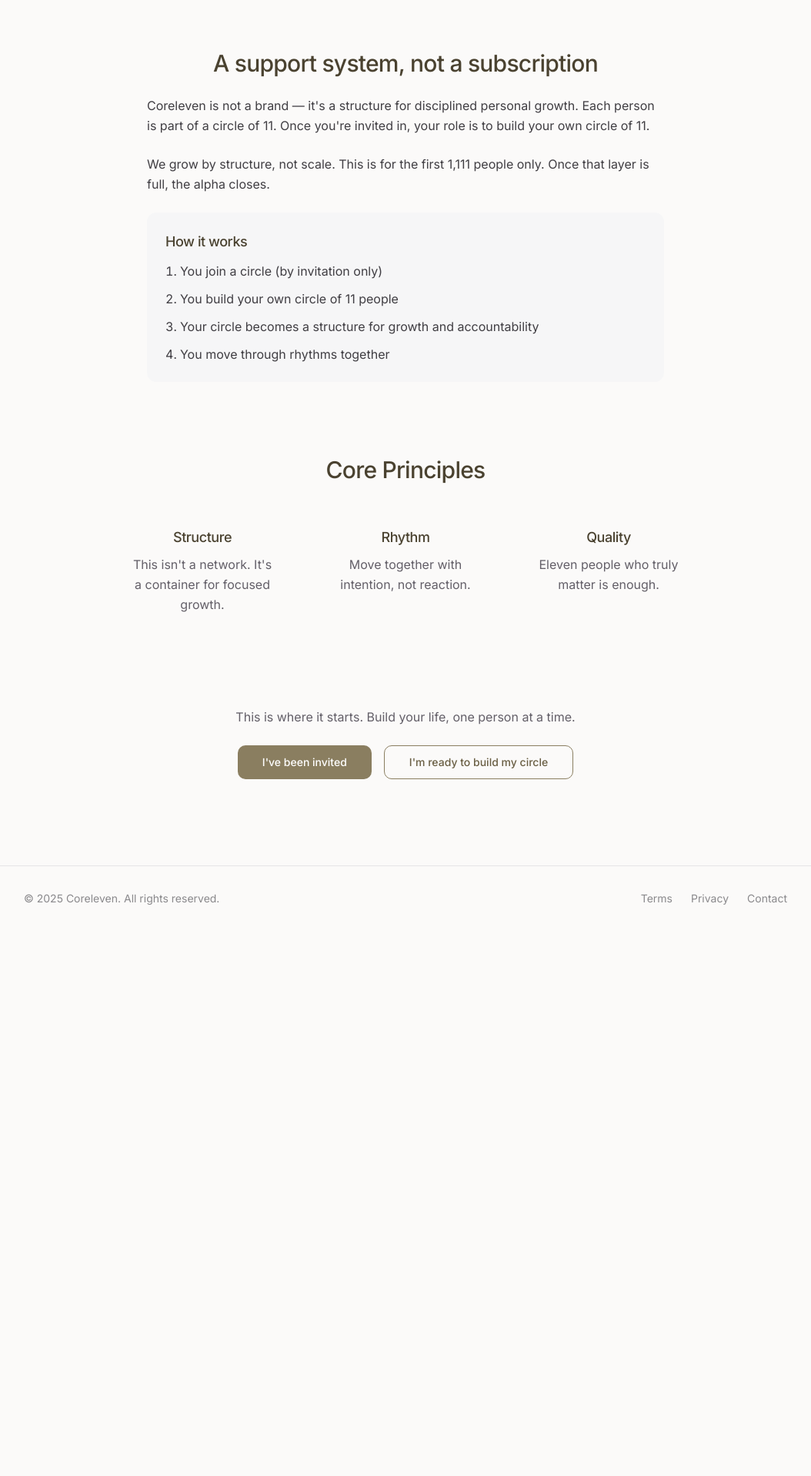
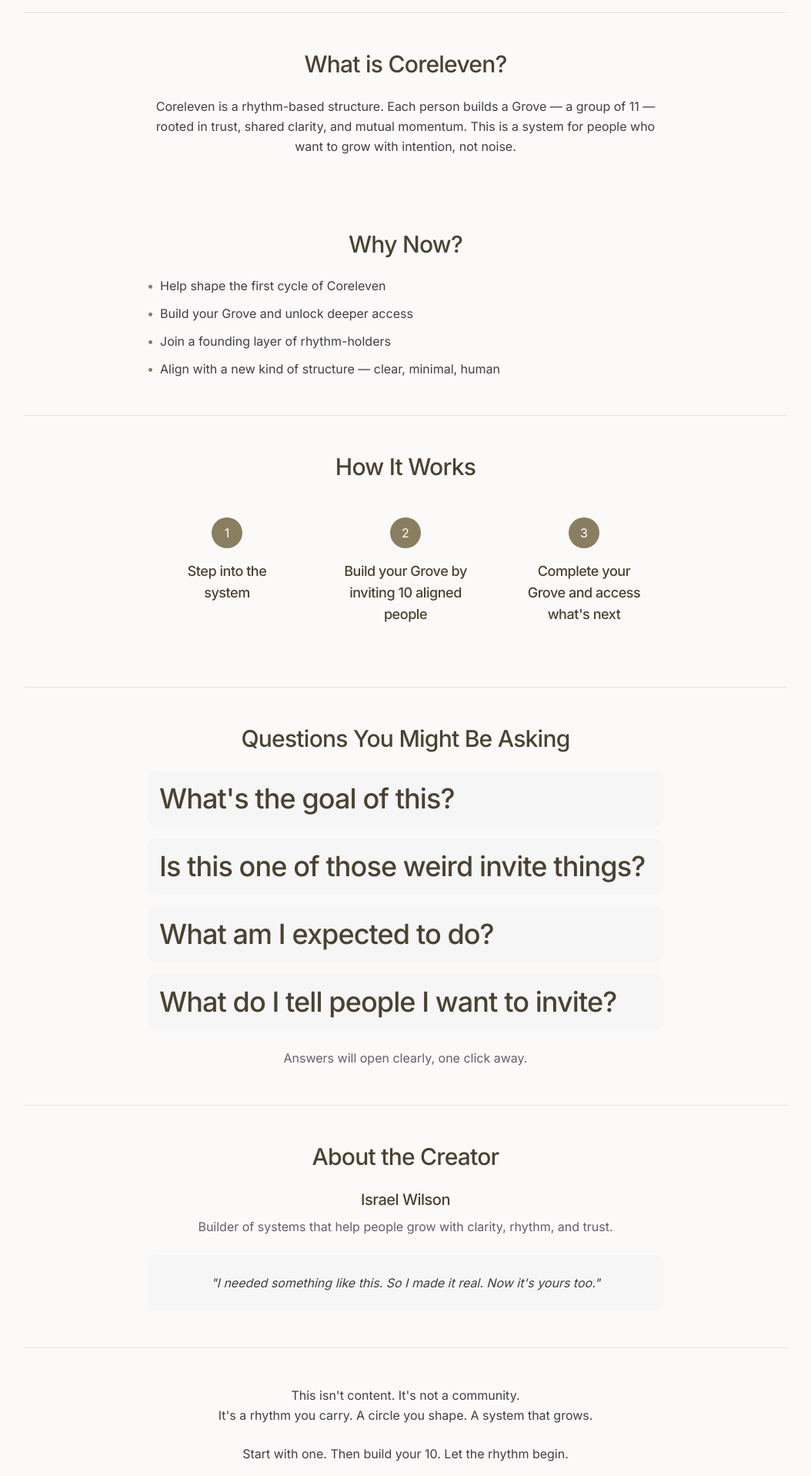
Before and after one commit to ICGNU3/coreleven-v2, a React (Vite) app: page / in a window 1280 px wide. Shown: the part 880-2797 px from the top of the page at 77% size, without its empty margins (113-1167 px from the left). Before the commit the page ends 2089 px from the top, so only its background shows below. Built offline with nearby package versions, Linux system fonts and the light colour scheme.

Commit message:
Refactor: Update landing page content
Update the landing page with new content, including hero section, "What is Coreleven?", "Why Now?", "How It Works", FAQ, "About the Creator", and final invitation sections.

```diff
--- a/src/components/NavBar.tsx
+++ b/src/components/NavBar.tsx
@@ -16,6 +16,9 @@ export function NavBar({ className }: { className?: string }) {
         <Link to="/faq" className="text-sm text-stone-600 hover:text-earth-700 transition-colors">
           FAQ
         </Link>
+        <Link to="/invite" className="text-sm text-stone-600 hover:text-earth-700 transition-colors">
+          I've been invited
+        </Link>
       </div>
     </nav>
   );
--- a/src/pages/Index.tsx
+++ b/src/pages/Index.tsx
@@ -16,18 +16,15 @@ const Index = () => {
           {/* Hero Section */}
           <section className="py-16 md:py-24 text-center">
             <h1 className="text-4xl md:text-5xl lg:text-6xl font-medium mb-4 text-earth-800">
-              Eleven is enough.
+              Trust and Believe. Eleven is Enough.
             </h1>
             <p className="text-xl md:text-2xl mb-10 text-stone-600 max-w-2xl mx-auto">
-              Build your life with rhythm, structure, and a circle that holds you.
+              A living system for personal growth built in circles of 11. Start yours today.
             </p>
 
-            <div className="flex flex-col md:flex-row justify-center gap-4 mb-16">
+            <div className="flex justify-center mb-16">
               <PrimaryButton size="lg" asChild>
-                <Link to="/invite">I've been invited</Link>
-              </PrimaryButton>
-              <PrimaryButton size="lg" variant="outline" asChild>
-                <Link to="/start">I'm ready to build my circle</Link>
+                <Link to="/start">Begin Building Your Grove</Link>
               </PrimaryButton>
             </div>
 
@@ -36,78 +33,140 @@ const Index = () => {
             </div>
           </section>
 
-          {/* About Section */}
-          <section className="py-12 max-w-2xl mx-auto">
+          {/* What is Coreleven Section */}
+          <section className="py-12 border-t border-stone-200">
+            <div className="max-w-2xl mx-auto">
               <h2 className="text-2xl md:text-3xl font-medium mb-6 text-center text-earth-700">
-              A support system, not a subscription
+                What is Coreleven?
               </h2>
 
-            <div className="space-y-6 text-stone-700">
-              <p>
-                Coreleven is not a brand — it's a structure for disciplined personal growth.
-                Each person is part of a circle of 11. Once you're invited in, your role is to
-                build your own circle of 11.
+              <p className="text-stone-700 text-center">
+                Coreleven is a rhythm-based structure. Each person builds a Grove — a group of 11 — rooted in trust,
+                shared clarity, and mutual momentum. This is a system for people who want to grow with intention, not noise.
               </p>
+            </div>
+          </section>
 
-              <p>
-                We grow by structure, not scale. This is for the first 1,111 people only. Once
-                that layer is full, the alpha closes.
-              </p>
+          {/* Why Now Section */}
+          <section className="py-12 bg-earth-50 rounded-lg">
+            <div className="max-w-2xl mx-auto">
+              <h2 className="text-2xl md:text-3xl font-medium mb-6 text-center text-earth-700">
+                Why Now?
+              </h2>
 
-              <div className="bg-stone-100 p-6 rounded-lg">
-                <h3 className="font-medium text-lg mb-3 text-earth-700">How it works</h3>
-                <ol className="space-y-3 list-decimal list-inside">
-                  <li>You join a circle (by invitation only)</li>
-                  <li>You build your own circle of 11 people</li>
-                  <li>Your circle becomes a structure for growth and accountability</li>
-                  <li>You move through rhythms together</li>
-                </ol>
+              <ul className="space-y-3 text-stone-700">
+                <li className="flex items-start">
+                  <span className="text-earth-500 mr-2">•</span>
+                  <span>Help shape the first cycle of Coreleven</span>
+                </li>
+                <li className="flex items-start">
+                  <span className="text-earth-500 mr-2">•</span>
+                  <span>Build your Grove and unlock deeper access</span>
+                </li>
+                <li className="flex items-start">
+                  <span className="text-earth-500 mr-2">•</span>
+                  <span>Join a founding layer of rhythm-holders</span>
+                </li>
+                <li className="flex items-start">
+                  <span className="text-earth-500 mr-2">•</span>
+                  <span>Align with a new kind of structure — clear, minimal, human</span>
+                </li>
+              </ul>
+            </div>
+          </section>
+
+          {/* How It Works Section */}
+          <section className="py-12 border-t border-stone-200">
+            <div className="max-w-2xl mx-auto">
+              <h2 className="text-2xl md:text-3xl font-medium mb-6 text-center text-earth-700">
+                How It Works
+              </h2>
+
+              <div className="grid grid-cols-1 md:grid-cols-3 gap-6 text-center">
+                <div className="p-6 rounded-lg bg-earth-50">
+                  <div className="inline-flex items-center justify-center w-10 h-10 rounded-full bg-earth-500 text-white mb-4">
+                    1
+                  </div>
+                  <h3 className="font-medium text-lg mb-2 text-earth-700">Step into the system</h3>
+                </div>
+
+                <div className="p-6 rounded-lg bg-earth-50">
+                  <div className="inline-flex items-center justify-center w-10 h-10 rounded-full bg-earth-500 text-white mb-4">
+                    2
+                  </div>
+                  <h3 className="font-medium text-lg mb-2 text-earth-700">Build your Grove by inviting 10 aligned people</h3>
+                </div>
+
+                <div className="p-6 rounded-lg bg-earth-50">
+                  <div className="inline-flex items-center justify-center w-10 h-10 rounded-full bg-earth-500 text-white mb-4">
+                    3
+                  </div>
+                  <h3 className="font-medium text-lg mb-2 text-earth-700">Complete your Grove and access what's next</h3>
+                </div>
               </div>
             </div>
           </section>
 
-          {/* Principles Section */}
-          <section className="py-12 max-w-3xl mx-auto">
-            <h2 className="text-2xl md:text-3xl font-medium mb-8 text-center text-earth-700">
-              Core Principles
+          {/* Questions Section */}
+          <section className="py-12 border-t border-stone-200">
+            <div className="max-w-2xl mx-auto">
+              <h2 className="text-2xl md:text-3xl font-medium mb-6 text-center text-earth-700">
+                Questions You Might Be Asking
               </h2>
 
-            <div className="grid grid-cols-1 md:grid-cols-3 gap-6 text-center">
-              <div className="p-6 rounded-lg bg-earth-50">
-                <h3 className="font-medium text-lg mb-2 text-earth-700">Structure</h3>
-                <p className="text-stone-600">
-                  This isn't a network. It's a container for focused growth.
+              <div className="space-y-4 mb-6">
+                <div className="p-4 bg-stone-100 rounded-lg">
+                  <h3 className="font-medium text-earth-700">What's the goal of this?</h3>
+                </div>
+                <div className="p-4 bg-stone-100 rounded-lg">
+                  <h3 className="font-medium text-earth-700">Is this one of those weird invite things?</h3>
+                </div>
+                <div className="p-4 bg-stone-100 rounded-lg">
+                  <h3 className="font-medium text-earth-700">What am I expected to do?</h3>
+                </div>
+                <div className="p-4 bg-stone-100 rounded-lg">
+                  <h3 className="font-medium text-earth-700">What do I tell people I want to invite?</h3>
+                </div>
+              </div>
+
+              <p className="text-center text-stone-600">
+                Answers will open clearly, one click away.
               </p>
             </div>
+          </section>
 
-              <div className="p-6 rounded-lg bg-earth-50">
-                <h3 className="font-medium text-lg mb-2 text-earth-700">Rhythm</h3>
-                <p className="text-stone-600">
-                  Move together with intention, not reaction.
+          {/* About the Creator Section */}
+          <section className="py-12 border-t border-stone-200">
+            <div className="max-w-2xl mx-auto text-center">
+              <h2 className="text-2xl md:text-3xl font-medium mb-6 text-earth-700">
+                About the Creator
+              </h2>
+
+              <h3 className="font-medium text-xl mb-2 text-earth-700">Israel Wilson</h3>
+              <p className="text-stone-600 mb-6">
+                Builder of systems that help people grow with clarity, rhythm, and trust.
               </p>
-              </div>
 
-              <div className="p-6 rounded-lg bg-earth-50">
-                <h3 className="font-medium text-lg mb-2 text-earth-700">Quality</h3>
-                <p className="text-stone-600">
-                  Eleven people who truly matter is enough.
-                </p>
+              <div className="bg-stone-100 p-6 rounded-lg italic text-stone-700">
+                "I needed something like this. So I made it real. Now it's yours too."
               </div>
             </div>
           </section>
 
-          {/* CTA Section */}
-          <section className="py-12 text-center">
-            <p className="text-stone-600 mb-6 max-w-xl mx-auto">
-              This is where it starts. Build your life, one person at a time.
+          {/* Final Invitation Section */}
+          <section className="py-12 text-center border-t border-stone-200">
+            <div className="max-w-2xl mx-auto">
+              <p className="text-stone-700 mb-6">
+                This isn't content. It's not a community.<br />
+                It's a rhythm you carry. A circle you shape. A system that grows.
               </p>
 
-            <div className="flex flex-col md:flex-row justify-center gap-4">
+              <p className="text-stone-700 mb-8">
+                Start with one. Then build your 10. Let the rhythm begin.
+              </p>
+
               <PrimaryButton size="lg" asChild>
-                <Link to="/invite">I've been invited</Link>
-              </PrimaryButton>
-              <PrimaryButton size="lg" variant="outline" asChild>
-                <Link to="/start">I'm ready to build my circle</Link>
+                <Link to="/start">Begin Now</Link>
               </PrimaryButton>
             </div>
           </section>
```
Lines whose indentation alone changed are shown as unchanged.
